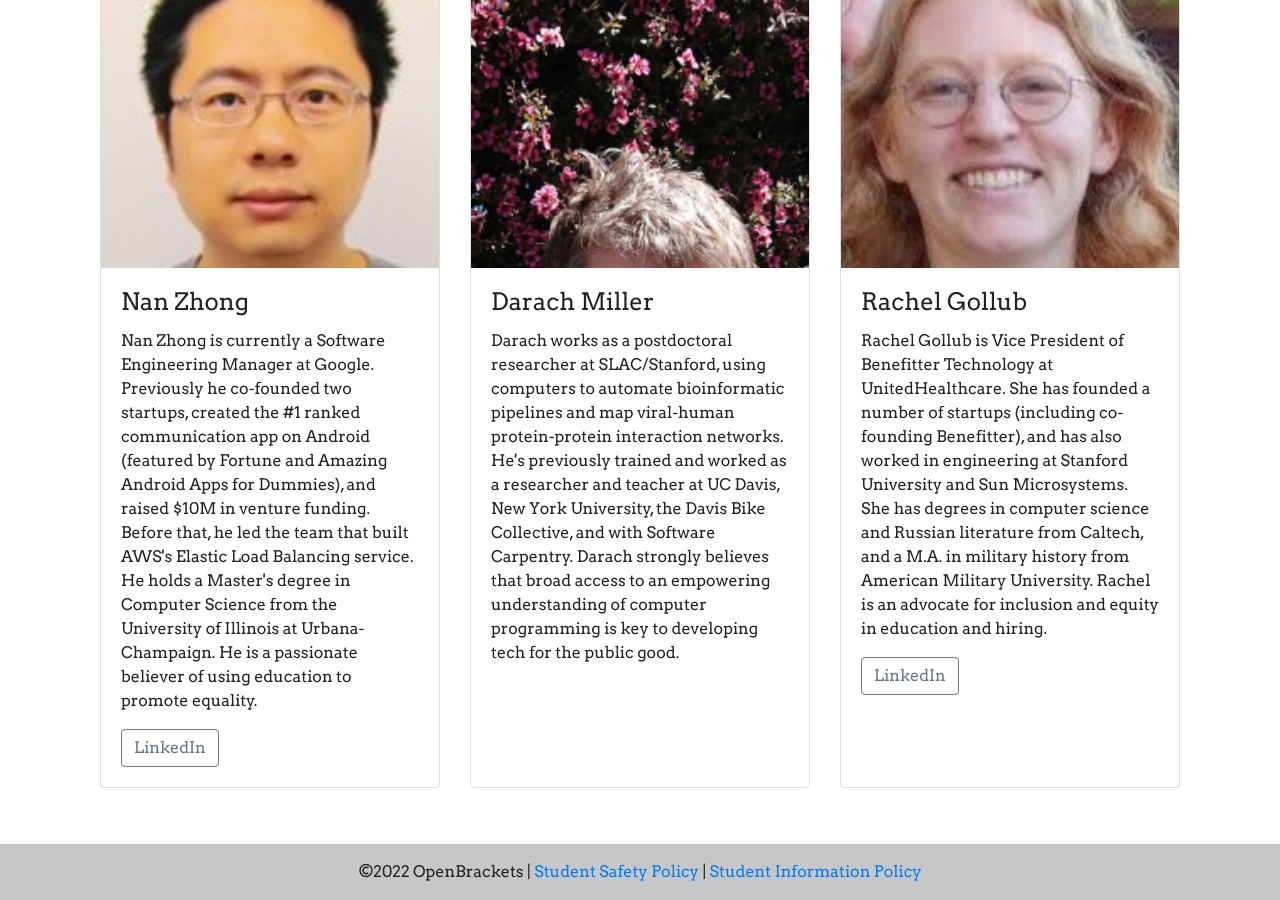
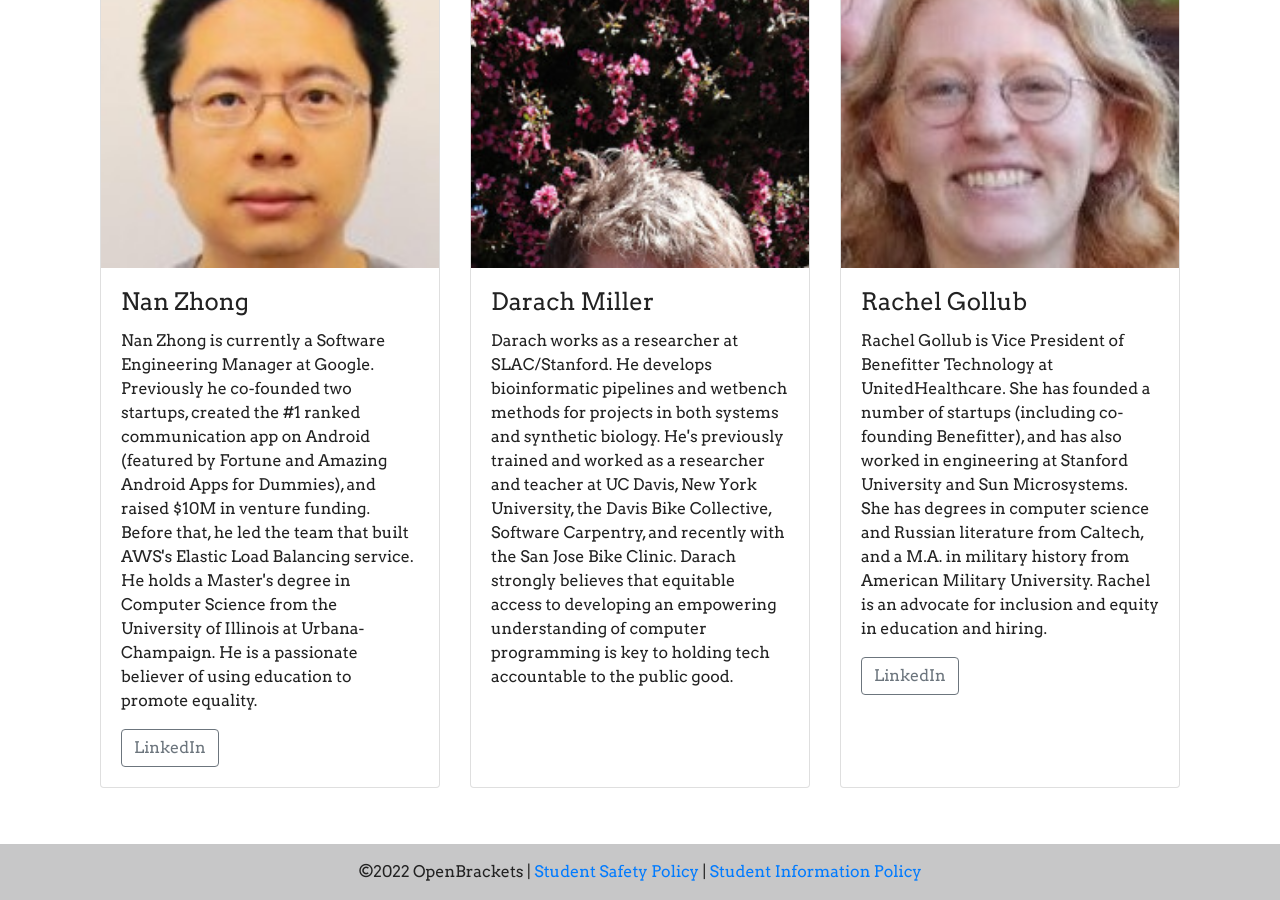
Before and after one commit to qpwoeirut/OpenBrackets-website, a Jekyll site: the page built from about.html, in a window 1280 px wide and 900 px high, scrolled down 6854 px. Built offline with Jekyll 4.4.1, drawn with Linux system fonts in a browser that asks for light colours.

Commit message:
Update Darach's bio

```diff
--- a/_data/advisors.yml
+++ b/_data/advisors.yml
@@ -15,7 +15,7 @@
   image: nan.jpg
   linkedin: https://www.linkedin.com/in/nanzhong/
 - name: Darach Miller
-  description: Darach works as a postdoctoral researcher at SLAC/Stanford, using computers to automate bioinformatic pipelines and map viral-human protein-protein interaction networks. He's previously trained and worked as a researcher and teacher at UC Davis, New York University, the Davis Bike Collective, and with Software Carpentry. Darach strongly believes that broad access to an empowering understanding of computer programming is key to developing tech for the public good.
+  description: "Darach works as a researcher at SLAC/Stanford. He develops bioinformatic pipelines and wetbench methods for projects in both systems and synthetic biology. He's previously trained and worked as a researcher and teacher at UC Davis, New York University, the Davis Bike Collective, Software Carpentry, and recently with the San Jose Bike Clinic. Darach strongly believes that equitable access to developing an empowering understanding of computer programming is key to holding tech accountable to the public good."
   image: darach.jpg
   linkedin:
 - name: Rachel Gollub
```
